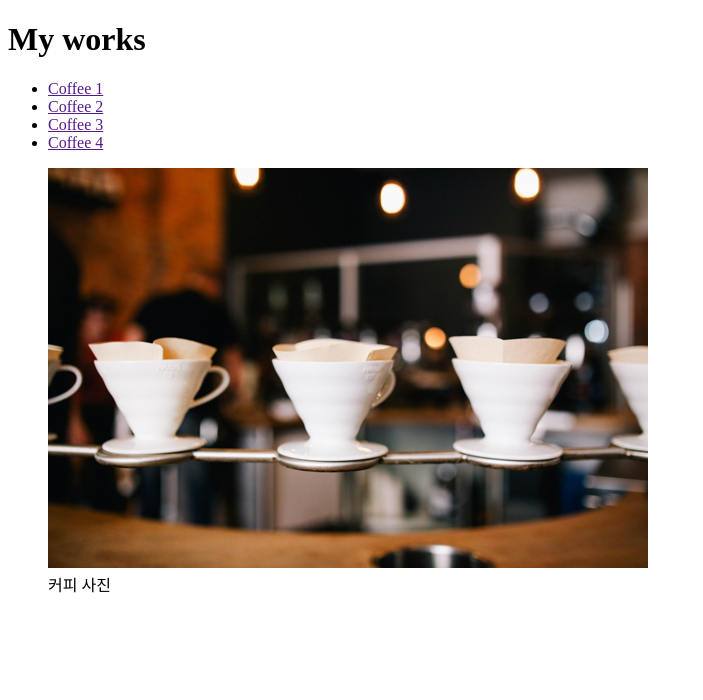
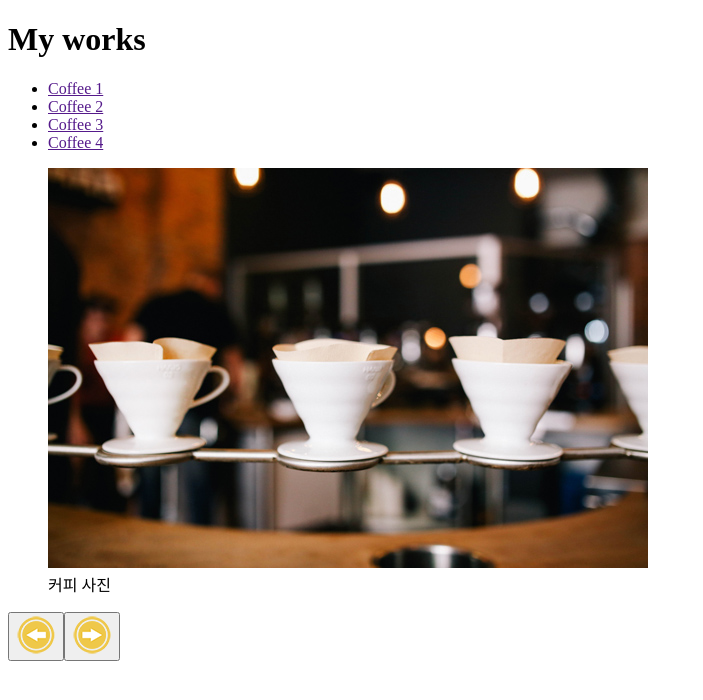
Before and after one commit to s0y0ungk/portfolio_ex, a React (Vite) app: page / in a window 1280 px wide. Shown: the top 700 px of the page, without its empty margins (0-703 px from the left). Built offline with nearby package versions, Linux system fonts and the light colour scheme.

Commit message:
9단계..

```diff
--- a/src/App.jsx
+++ b/src/App.jsx
@@ -8,6 +8,8 @@ import img1 from "./assets/images/img-1.jpg";
 import img2 from "./assets/images/img-2.jpg";
 import img3 from "./assets/images/img-3.jpg";
 import img4 from "./assets/images/img-4.jpg";
+import left from "./assets/images/left.png";
+import right from "./assets/images/right.png";
 
 function App() {
   console.log("App 확인");
@@ -43,16 +45,40 @@ function App() {
 
   let work = works.find(item => item.id === id);
 
+  const handlePrev = () => {
+    if (id > 1) {
+      setId(id - 1);
+    }
+  };
+
+  const handleNext = () => {
+    if (id < works.length) {
+      setId(id + 1);
+    }
+  };
+
   return (
     <>
       <Header />
       <Nav
+        id={id}
         data={works}
         onChangeMode={id => {
           setId(id);
         }}
       />
+
       {work && <Figure data={work} />}
+
+      <div>
+        <button onClick={handlePrev}>
+          <img src={left} alt="이전" />
+        </button>
+
+        <button onClick={handleNext}>
+          <img src={right} alt="다음" />
+        </button>
+      </div>
     </>
   );
 }
```
